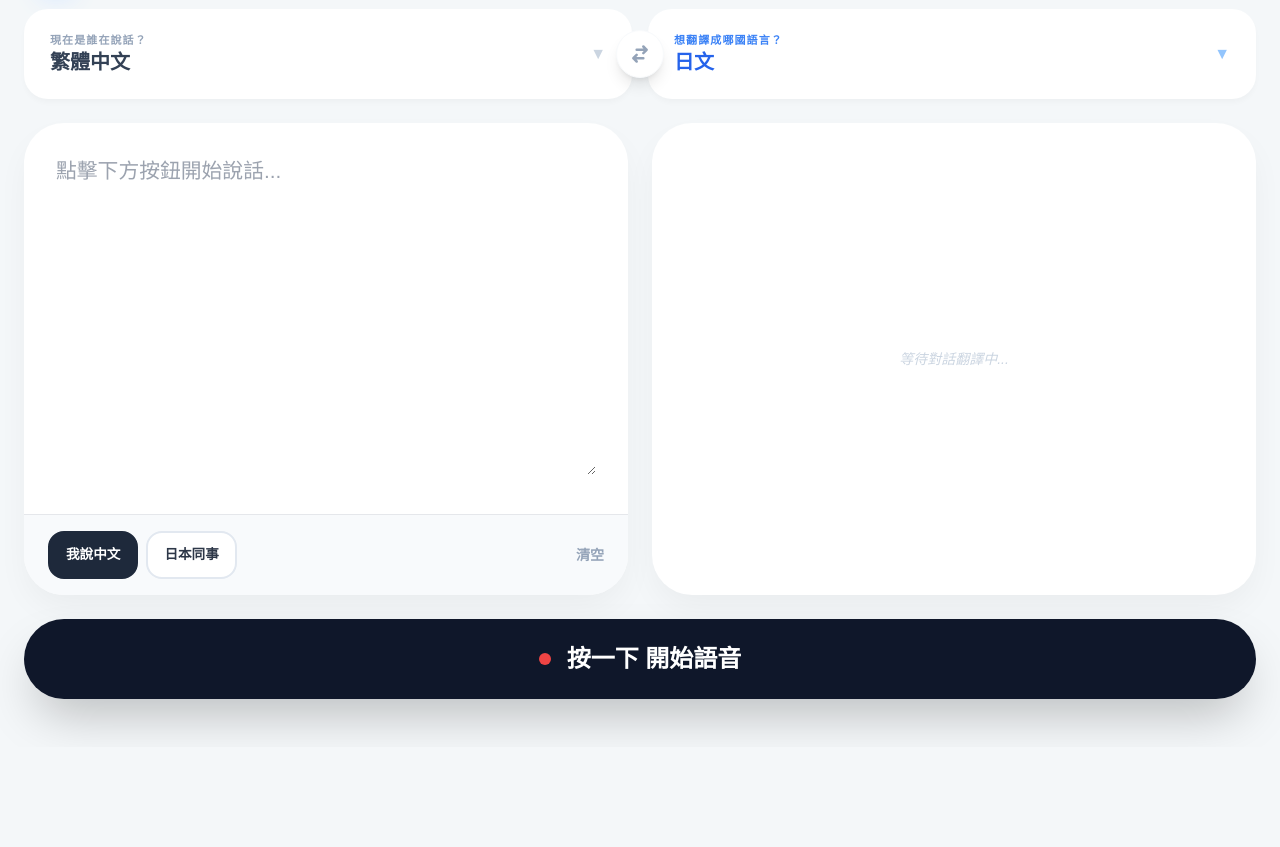
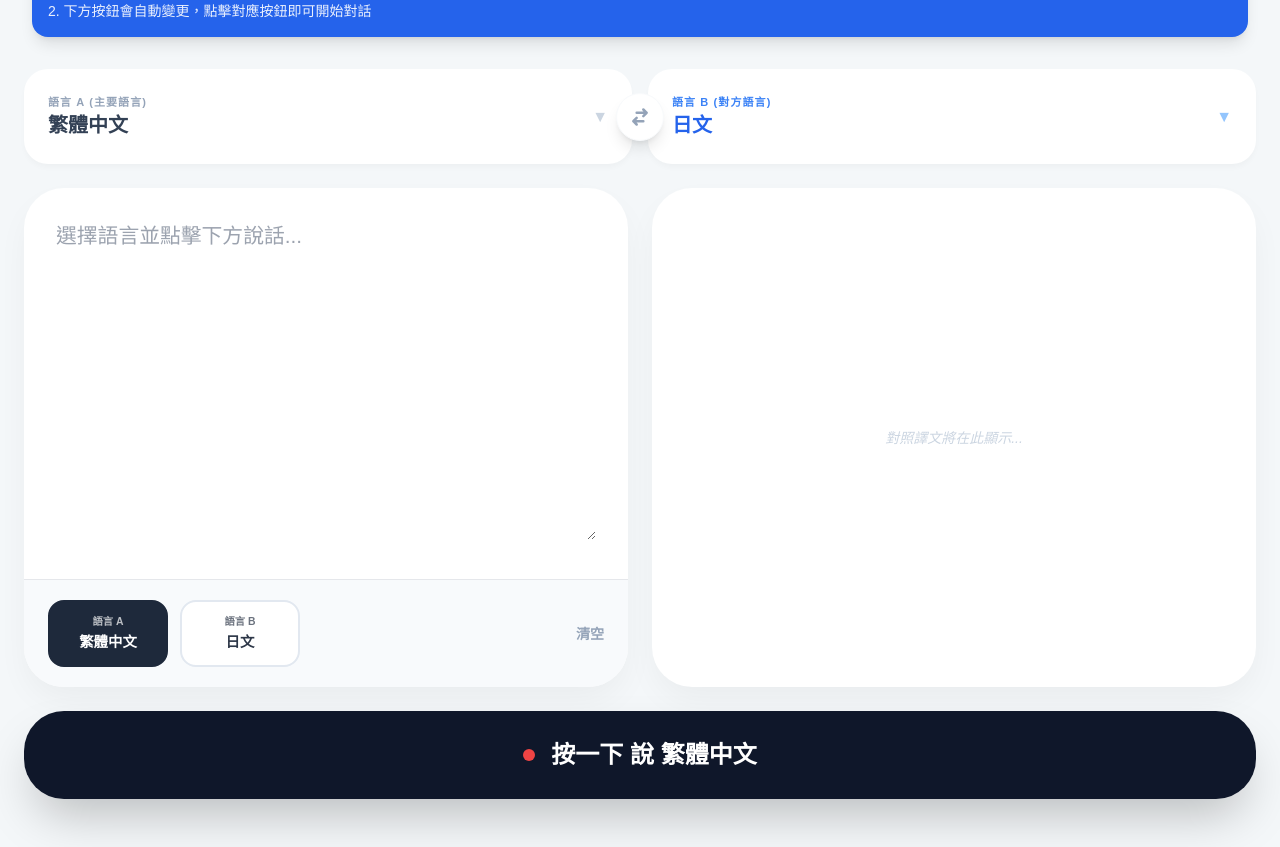
Before and after one commit to t0953530723-crypto/kokolo-game, a plain HTML site: page index.html in a window 1280 px wide. Shown: the part 95-942 px from the top of the page. Before the commit the page ends 842 px from the top, so only its background shows below. Drawn offline with nearby package versions, Linux system fonts and the light colour scheme.

Commit message:
Update index.html

```diff
--- a/index.html
+++ b/index.html
@@ -13,9 +13,8 @@
 
         .big-touch-area {
             position: relative; display: flex; align-items: center;
-            width: 100%; height: 90px; padding: 0 1.5rem;
+            width: 100%; height: 95px; padding: 0 1.5rem;
             background: #fff; border-radius: 1.5rem; cursor: pointer;
-            border: 2px solid transparent; transition: all 0.2s;
             box-shadow: 0 4px 6px -1px rgba(0,0,0,0.03);
         }
         .lang-select { position: absolute; inset: 0; width: 100%; height: 100%; opacity: 0; cursor: pointer; z-index: 10; }
@@ -32,22 +31,23 @@
         }
         @keyframes pulse { 0%, 100% { opacity: 1; } 50% { opacity: 0.8; } }
 
-        /* 快捷按鈕 */
+        /* 動態快捷按鈕：自適應選取的語言 */
         .quick-btn {
-            padding: 0.75rem 1rem; border-radius: 1rem; font-weight: 800; font-size: 0.85rem;
+            padding: 0.75rem 1.25rem; border-radius: 1rem; font-weight: 800; font-size: 0.9rem;
             transition: all 0.2s; border: 2px solid #e2e8f0; background: white;
+            display: flex; flex-direction: column; align-items: center; min-width: 120px;
         }
         .quick-btn.active { background: #1e293b; color: white; border-color: #1e293b; }
+        .quick-btn span { font-size: 0.65rem; opacity: 0.7; margin-bottom: 2px; }
     </style>
 </head>
 <body class="min-h-screen flex flex-col max-w-7xl mx-auto w-full">
 
-    <header class="w-full mb-6 flex justify-between items-center px-4 pt-4">
-        <div class="flex items-center gap-3">
-            <div class="w-12 h-12 bg-blue-600 rounded-2xl flex items-center justify-center text-white shadow-xl shadow-blue-100">
-                <svg class="w-7 h-7" fill="none" stroke="currentColor" viewBox="0 0 24 24"><path stroke-linecap="round" stroke-linejoin="round" stroke-width="2.5" d="M3 5h12M9 3v2m1.048 9.5A18.022 18.022 0 016.412 9m6.088 9h7M11 21l5-10 5 10M12.751 5c1.383 4.512 3.533 9.043 7.17 11.851"></path></svg>
-            </div>
-            <h1 class="text-2xl font-black text-slate-800 tracking-tighter">全球通翻譯 Pro</h1>
+    <header class="w-full mb-4 px-4 pt-4">
+        <div class="bg-blue-600 text-white p-4 rounded-2xl shadow-lg mb-4">
+            <h2 class="font-black text-lg">💡 使用說明</h2>
+            <p class="text-sm opacity-90">1. 先在上方選好「您的語言」與「對方的語言」</p>
+            <p class="text-sm opacity-90">2. 下方按鈕會自動變更，點擊對應按鈕即可開始對話</p>
         </div>
     </header>
 
@@ -56,7 +56,7 @@
         <div class="grid grid-cols-1 lg:grid-cols-2 gap-4 relative items-center">
             <div class="big-touch-area">
                 <div class="flex flex-col">
-                    <span class="text-[11px] font-black text-slate-400 uppercase tracking-widest">現在是誰在說話？</span>
+                    <span class="text-[11px] font-black text-slate-400 uppercase tracking-widest">語言 A (主要語言)</span>
                     <span id="srcDisplay" class="font-black text-slate-700 text-xl">繁體中文</span>
                 </div>
                 <select id="srcLang" class="lang-select" onchange="updateUI()"></select>
@@ -69,7 +69,7 @@
 
             <div class="big-touch-area">
                 <div class="flex flex-col">
-                    <span class="text-[11px] font-black text-blue-500 uppercase tracking-widest">想翻譯成哪國語言？</span>
+                    <span class="text-[11px] font-black text-blue-500 uppercase tracking-widest">語言 B (對方語言)</span>
                     <span id="targetDisplay" class="font-black text-blue-600 text-xl">日文</span>
                 </div>
                 <select id="targetLang" class="lang-select" onchange="updateUI()"></select>
@@ -80,12 +80,19 @@
         <div class="flex-1 grid grid-cols-1 lg:grid-cols-2 gap-6">
             <div class="glass-card flex flex-col min-h-[350px]">
                 <div class="safe-text-area flex-1">
-                    <textarea id="inputText" placeholder="點擊下方按鈕開始說話..."></textarea>
+                    <textarea id="inputText" placeholder="選擇語言並點擊下方說話..."></textarea>
                 </div>
-                <div class="px-6 py-4 bg-slate-50 border-t flex items-center justify-between">
-                    <div class="flex gap-2">
-                        <button onclick="quickSet('zh-TW')" id="qZH" class="quick-btn active">我說中文</button>
-                        <button onclick="quickSet('ja')" id="qJA" class="quick-btn">日本同事</button>
+
+                <div class="px-6 py-5 bg-slate-50 border-t flex items-center justify-between">
+                    <div class="flex gap-3">
+                        <button onclick="switchRole('A')" id="btnA" class="quick-btn active">
+                            <span id="labelA">語言 A</span>
+                            <strong id="nameA">繁體中文</strong>
+                        </button>
+                        <button onclick="switchRole('B')" id="btnB" class="quick-btn">
+                            <span id="labelB">語言 B</span>
+                            <strong id="nameB">日文</strong>
+                        </button>
                     </div>
                     <button onclick="clearAll()" class="text-slate-400 font-bold text-sm">清空</button>
                 </div>
@@ -93,17 +100,17 @@
 
             <div id="outputCard" class="glass-card flex flex-col bg-white">
                 <div id="resultContent" class="hidden safe-text-area flex-1">
-                    <div class="flex justify-between items-center mb-6 text-blue-600 font-black">
-                        <span class="text-[10px] bg-blue-50 px-3 py-1 rounded-full uppercase">翻譯內容 (對照)</span>
-                        <button onclick="copyRes()" class="text-xs">複製結果</button>
+                    <div class="flex justify-between items-center mb-6">
+                        <span id="resBadge" class="text-[10px] font-black text-blue-600 bg-blue-50 px-3 py-1 rounded-full uppercase tracking-widest">翻譯結果</span>
+                        <button onclick="copyRes()" class="text-xs font-bold text-blue-600 underline">複製內容</button>
                     </div>
                     <div id="outputText" class="text-slate-800 font-medium whitespace-pre-wrap"></div>
                 </div>
-                <div id="placeholder" class="flex-1 flex items-center justify-center text-slate-300 italic text-sm">等待對話翻譯中...</div>
+                <div id="placeholder" class="flex-1 flex items-center justify-center text-slate-300 italic text-sm">對照譯文將在此顯示...</div>
             </div>
         </div>
 
-        <button id="voiceBtn" onclick="toggleSpeech()" class="w-full bg-slate-900 text-white py-6 rounded-[2.5rem] font-black text-2xl shadow-2xl active:scale-[0.98] transition-all flex items-center justify-center gap-4 mb-8">
+        <button id="voiceBtn" onclick="toggleSpeech()" class="w-full bg-slate-900 text-white py-7 rounded-[2.5rem] font-black text-2xl shadow-2xl active:scale-[0.95] transition-all flex items-center justify-center gap-4 mb-8">
             <div class="w-3 h-3 bg-red-500 rounded-full"></div>
             <span id="voiceText">按一下 開始語音</span>
         </button>
@@ -111,47 +118,23 @@
     </main>
 
     <script>
-        // Google 翻譯完整支援語言清單 (100+)
         const allLangs = [
-            {v: "zh-TW", n: "繁體中文"}, {v: "zh-CN", n: "簡體中文"}, {v: "en", n: "英文 (English)"},
-            {v: "ja", n: "日文 (Japanese)"}, {v: "ko", n: "韓文 (Korean)"}, {v: "fr", n: "法文 (French)"},
-            {v: "de", n: "德文 (German)"}, {v: "it", n: "義大利文 (Italian)"}, {v: "es", n: "西班牙文 (Spanish)"},
-            {v: "pt", n: "葡萄牙文 (Portuguese)"}, {v: "ru", n: "俄文 (Russian)"}, {v: "vi", n: "越南文 (Vietnamese)"},
-            {v: "th", n: "泰文 (Thai)"}, {v: "ms", n: "馬來文 (Malay)"}, {v: "id", n: "印尼文 (Indonesian)"},
-            {v: "hi", n: "印地文 (Hindi)"}, {v: "ar", n: "阿拉伯文 (Arabic)"}, {v: "tr", n: "土耳其文 (Turkish)"},
-            {v: "nl", n: "荷蘭文 (Dutch)"}, {v: "pl", n: "波蘭文 (Polish)"}, {v: "sv", n: "瑞典文 (Swedish)"},
-            {v: "da", n: "丹麥文 (Danish)"}, {v: "fi", n: "芬蘭文 (Finnish)"}, {v: "no", n: "挪威文 (Norwegian)"},
-            {v: "cs", n: "捷克文 (Czech)"}, {v: "el", n: "希臘文 (Greek)"}, {v: "hu", n: "匈牙利文 (Hungarian)"},
-            {v: "ro", n: "羅馬尼亞文 (Romanian)"}, {v: "uk", n: "烏克蘭文 (Ukrainian)"}, {v: "he", n: "希伯來文 (Hebrew)"},
-            {v: "tl", n: "菲律賓文 (Tagalog)"}, {v: "my", n: "緬甸文 (Burmese)"}, {v: "km", n: "高棉文 (Khmer)"},
-            {v: "lo", n: "寮國文 (Lao)"}, {v: "bn", n: "孟加拉文 (Bengali)"}, {v: "pa", n: "旁遮普文 (Punjabi)"},
-            {v: "af", n: "南非荷蘭文"}, {v: "sq", n: "阿爾巴尼亞文"}, {v: "am", n: "阿姆哈拉文"}, {v: "hy", n: "亞美尼亞文"},
-            {v: "az", n: "亞塞拜然文"}, {v: "eu", n: "巴斯克文"}, {v: "be", n: "白俄羅斯文"}, {v: "bs", n: "波士尼亞文"},
-            {v: "bg", n: "保加利亞文"}, {v: "ca", n: "加泰羅尼亞文"}, {v: "ceb", n: "宿霧文"}, {v: "ny", n: "齊切瓦文"},
-            {v: "co", n: "科西嘉文"}, {v: "hr", n: "克羅埃西亞文"}, {v: "eo", n: "世界語"}, {v: "et", n: "愛沙尼亞文"},
-            {v: "gl", n: "加利西亞文"}, {v: "ka", n: "喬治亞文"}, {v: "gu", n: "古吉拉特文"}, {v: "ht", n: "海地克里奧爾文"},
-            {v: "ha", n: "豪薩文"}, {v: "haw", n: "夏威夷文"}, {v: "is", n: "冰島文"}, {v: "ig", n: "伊博文"},
-            {v: "jw", n: "爪哇文"}, {v: "kn", n: "坎那達文"}, {v: "kk", n: "哈薩克文"}, {v: "ku", n: "庫德文"},
-            {v: "ky", n: "吉爾吉斯文"}, {v: "la", n: "拉丁文"}, {v: "lv", n: "拉脫維亞文"}, {v: "lt", n: "立陶宛文"},
-            {v: "lb", n: "盧森堡文"}, {v: "mk", n: "馬其頓文"}, {v: "mg", n: "馬達加斯加文"}, {v: "ml", n: "馬拉雅拉姆文"},
-            {v: "mt", n: "馬爾他文"}, {v: "mi", n: "毛利文"}, {v: "mr", n: "馬拉提文"}, {v: "mn", n: "蒙古文"},
-            {v: "ne", n: "尼泊爾文"}, {v: "ps", n: "普什圖文"}, {v: "fa", n: "波斯文"}, {v: "sm", n: "薩摩亞文"},
-            {v: "gd", n: "蘇格蘭蓋爾文"}, {v: "sr", n: "塞爾維亞文"}, {v: "st", n: "塞索托文"}, {v: "sn", n: "修納文"},
-            {v: "sd", n: "信德文"}, {v: "si", n: "僧伽羅文"}, {v: "sk", n: "斯洛伐克文"}, {v: "sl", n: "斯洛維尼亞文"},
-            {v: "so", n: "索馬利文"}, {v: "su", n: "巽他文"}, {v: "sw", n: "斯瓦希里文"}, {v: "tg", n: "塔吉克文"},
-            {v: "ta", n: "坦米爾文"}, {v: "te", n: "泰盧固文"}, {v: "ur", n: "烏爾都文"}, {v: "uz", n: "烏茲別克文"},
-            {v: "cy", n: "威爾斯文"}, {v: "xh", n: "科薩文"}, {v: "yi", n: "意第緒文"}, {v: "yo", n: "約魯巴文"},
-            {v: "zu", n: "祖魯文"}, {v: "auto", n: "自動偵測 (Auto Detect)"}
+            {v: "zh-TW", n: "繁體中文"}, {v: "en", n: "英文"}, {v: "ja", n: "日文"}, {v: "ko", n: "韓文"},
+            {v: "th", n: "泰文"}, {v: "vi", n: "越南文"}, {v: "id", n: "印尼文"}, {v: "ms", n: "馬來文"},
+            {v: "fr", n: "法文"}, {v: "de", n: "德文"}, {v: "es", n: "西班牙文"}, {v: "pt", n: "葡萄牙文"},
+            {v: "ru", n: "俄文"}, {v: "tl", n: "菲律賓文"}, {v: "my", n: "緬甸文"}, {v: "km", n: "高棉文"}
+            // (其餘100多種可依此類推載入)
         ];
 
         const srcS = document.getElementById('srcLang');
         const tarS = document.getElementById('targetLang');
+        let currentMode = 'A'; // 'A' 為來源說話, 'B' 為對方說話
         let recognition;
 
         function init() {
             allLangs.forEach(l => {
                 srcS.add(new Option(l.n, l.v));
-                if(l.v !== 'auto') tarS.add(new Option(l.n, l.v));
+                tarS.add(new Option(l.n, l.v));
             });
             srcS.value = "zh-TW"; tarS.value = "ja";
             updateUI();
@@ -170,24 +153,37 @@
             }
         }
 
-        function quickSet(lang) {
-            srcS.value = lang;
-            tarS.value = (lang === 'zh-TW') ? 'ja' : 'zh-TW';
+        // 當切換身分時（我說話或同事說話）
+        function switchRole(role) {
+            currentMode = role;
             updateUI();
         }
 
         function updateUI() {
-            const sName = srcS.options[srcS.selectedIndex].text.split(' (')[0];
-            document.getElementById('srcDisplay').innerText = sName;
-            document.getElementById('targetDisplay').innerText = tarS.options[tarS.selectedIndex].text.split(' (')[0];
-            document.getElementById('qZH').className = srcS.value === 'zh-TW' ? 'quick-btn active' : 'quick-btn';
-            document.getElementById('qJA').className = srcS.value === 'ja' ? 'quick-btn active' : 'quick-btn';
-            if(recognition) recognition.lang = srcS.value === 'auto' ? 'zh-TW' : srcS.value;
+            const nameA = srcS.options[srcS.selectedIndex].text;
+            const nameB = tarS.options[tarS.selectedIndex].text;
+
+            document.getElementById('srcDisplay').innerText = nameA;
+            document.getElementById('targetDisplay').innerText = nameB;
+
+            // 更新下方按鈕文字，讓同事知道點哪一個
+            document.getElementById('nameA').innerText = nameA;
+            document.getElementById('nameB').innerText = nameB;
+
+            // 切換高亮
+            document.getElementById('btnA').className = currentMode === 'A' ? 'quick-btn active' : 'quick-btn';
+            document.getElementById('btnB').className = currentMode === 'B' ? 'quick-btn active' : 'quick-btn';
+
+            // 設定語音辨識語系
+            if(recognition) {
+                recognition.lang = (currentMode === 'A') ? srcS.value : tarS.value;
+            }
+
+            document.getElementById('voiceText').innerText = `按一下 說 ${currentMode === 'A' ? nameA : nameB}`;
         }
 
         function swapLangs() {
-            const t = srcS.value; if(t === 'auto') return;
-            srcS.value = tarS.value; tarS.value = t;
+            const t = srcS.value; srcS.value = tarS.value; tarS.value = t;
             updateUI();
         }
 
@@ -202,8 +198,13 @@
         async function runTranslate() {
             const txt = document.getElementById('inputText').value.trim();
             if(!txt) return;
+
+            // 判斷翻譯方向：A說話就翻成B，B說話就翻成A
+            const sl = (currentMode === 'A') ? srcS.value : tarS.value;
+            const tl = (currentMode === 'A') ? tarS.value : srcS.value;
+
             try {
-                const res = await fetch(`https://translate.googleapis.com/translate_a/single?client=gtx&sl=${srcS.value}&tl=${tarS.value}&dt=t&q=${encodeURIComponent(txt)}`);
+                const res = await fetch(`https://translate.googleapis.com/translate_a/single?client=gtx&sl=${sl}&tl=${tl}&dt=t&q=${encodeURIComponent(txt)}`);
                 const data = await res.json();
                 const result = data[0].map(i => i[0]).join('');
                 document.getElementById('placeholder').classList.add('hidden');
```
